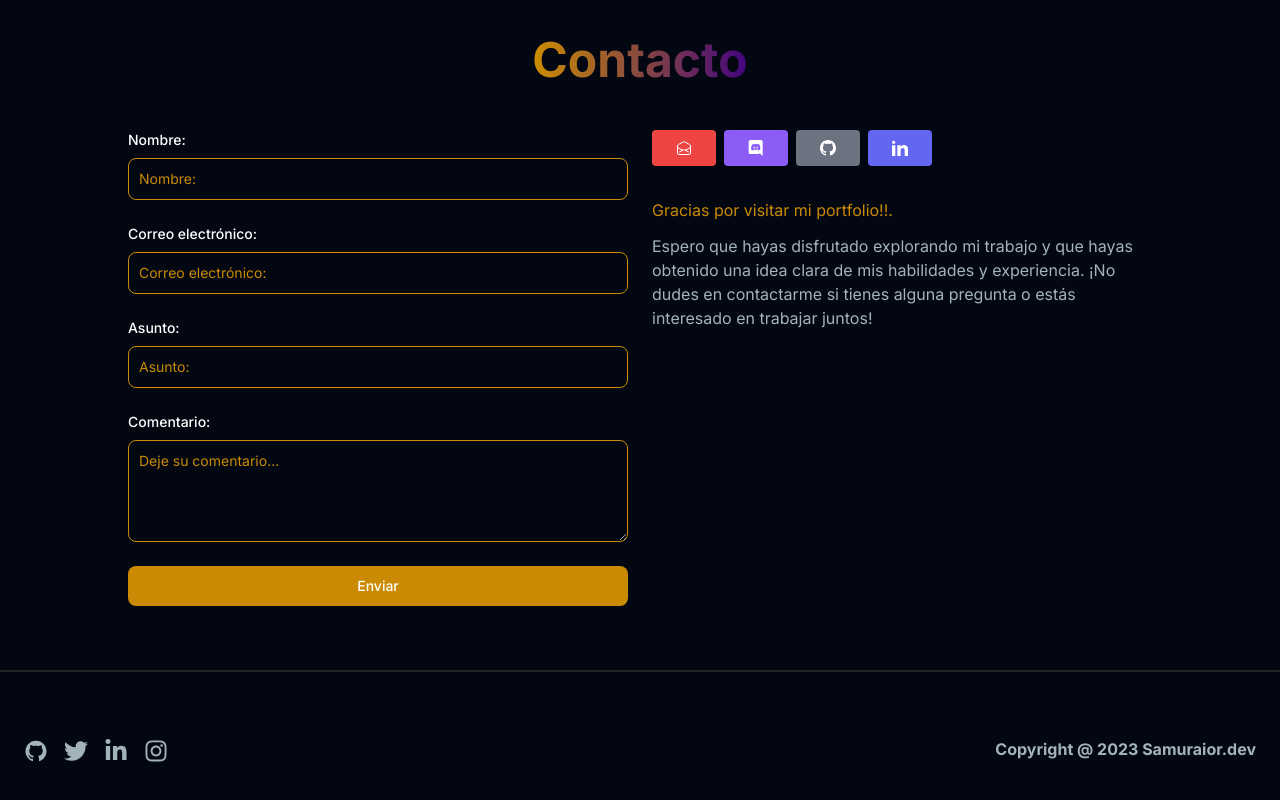
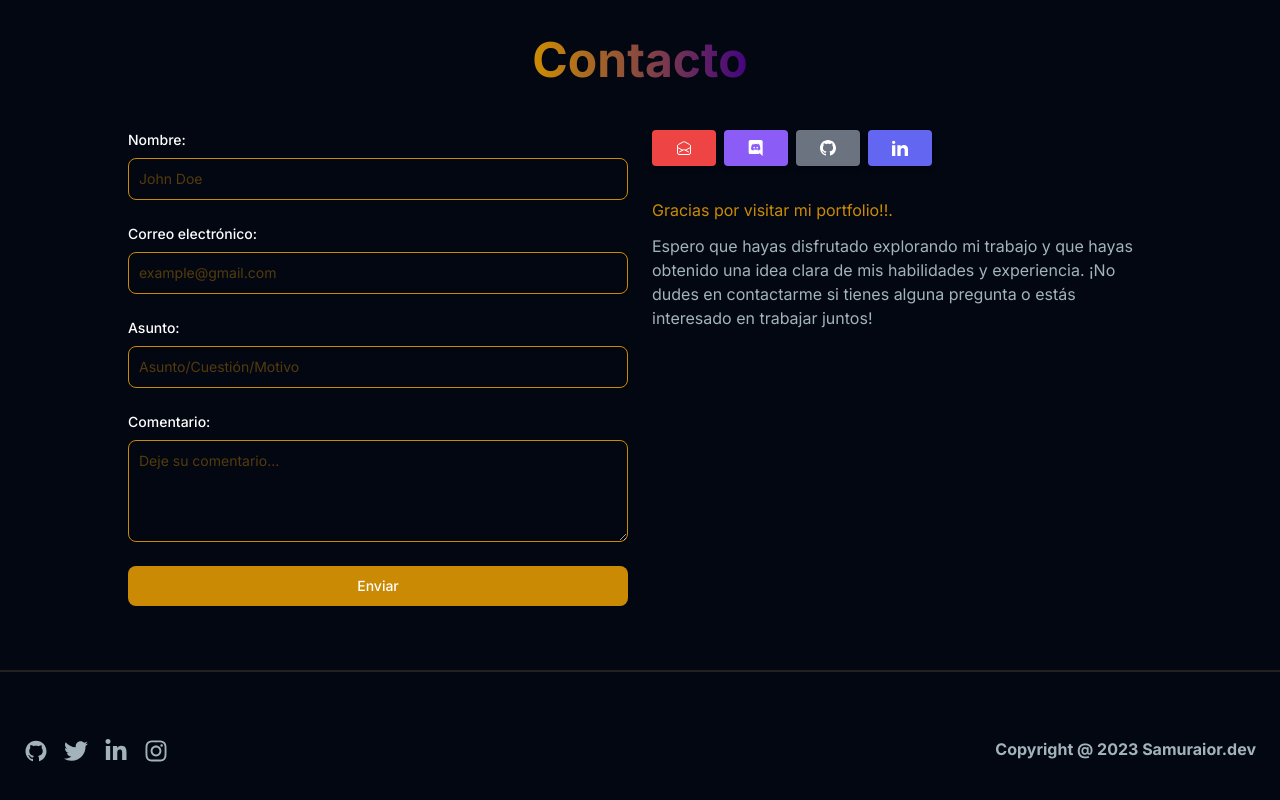
Before and after one commit to samuraiOrDev/01-portfolio, a Next.js app: page / in a window 1280 px wide. Shown: the part 7364-8164 px from the top of the page. Built offline with nearby package versions, Linux system fonts and the light colour scheme.

Commit message:
Form Styles Change  On - 13:08 - 15-07-2023

```diff
--- a/src/components/Home/Contact/FormContact.tsx
+++ b/src/components/Home/Contact/FormContact.tsx
@@ -49,14 +49,15 @@ export const FormContact = () => {
     <>
       {!isEmailSucess && !isEmailWrong && (
         <form className="mt-6 w-full md:w-1/2" onSubmit={formik.handleSubmit}>
-          <Input id="name" type="text" title="Nombre:" formik={formik} />
+          <Input id="name" type="text" title="Nombre:" formik={formik}  placeholder="John Doe"/>
           <Input
             id="email"
             type="email"
             title="Correo electrónico:"
             formik={formik}
+            placeholder="example@gmail.com"
           />
-          <Input id="subject" type="text" title="Asunto:" formik={formik} />
+          <Input id="subject" type="text" title="Asunto:" formik={formik} placeholder="Asunto/Cuestión/Motivo"/>
           <div className="mb-6">
             <label
               htmlFor="message"
@@ -71,7 +72,7 @@ export const FormContact = () => {
               onChange={formik.handleChange}
               onBlur={formik.handleBlur}
               value={formik.values.message}
-              className="block p-2.5 w-full text-sm rounded-lg border bg-gray-950 border-yellow-600 placeholder-yellow-600 text-white focus:ring-yellow-600 focus:border-yellow-500"
+              className="block p-2.5 w-full text-sm rounded-lg border bg-gray-950 border-yellow-600 placeholder-yellow-600/40 text-yellow-600 focus:ring-yellow-600 focus:border-yellow-500 outline-none"
               placeholder="Deje su comentario..."
             ></textarea>
             {formik.touched.message && formik.errors.message ? (
--- a/src/components/Home/Contact/Input.tsx
+++ b/src/components/Home/Contact/Input.tsx
@@ -5,8 +5,9 @@ interface Props {
   title: string;
   type: string;
   formik: any;
+  placeholder?: string;
 }
-export const Input: FC<Props> = ({ id, type, title, formik }) => {
+export const Input: FC<Props> = ({ id, type, title, formik, placeholder = '' }) => {
   return (
     <div className="mb-6">
       <label htmlFor={id} className="block mb-2 text-sm font-medium text-white">
@@ -19,8 +20,8 @@ export const Input: FC<Props> = ({ id, type, title, formik }) => {
         onChange={formik.handleChange}
         onBlur={formik.handleBlur}
         value={formik.values[`${id}`]}
-        className="border text-sm rounded-lg focus:ring-yellow-500 focus:border-yellow-500 block w-full p-2.5 bg-gray-950 border-yellow-600 placeholder-yellow-600 text-white outline-none"
-        placeholder={title}
+        className="border text-sm rounded-lg focus:ring-yellow-500 focus:border-yellow-500 block w-full p-2.5 bg-gray-950 border-yellow-600 placeholder-yellow-600/40 text-yellow-600 outline-none"
+        placeholder={placeholder}
       />
       {formik.touched[`${id}`] && formik.errors[`${id}`] ? (
         <div className="text-[14px] mt-1 text-red-600">
```
